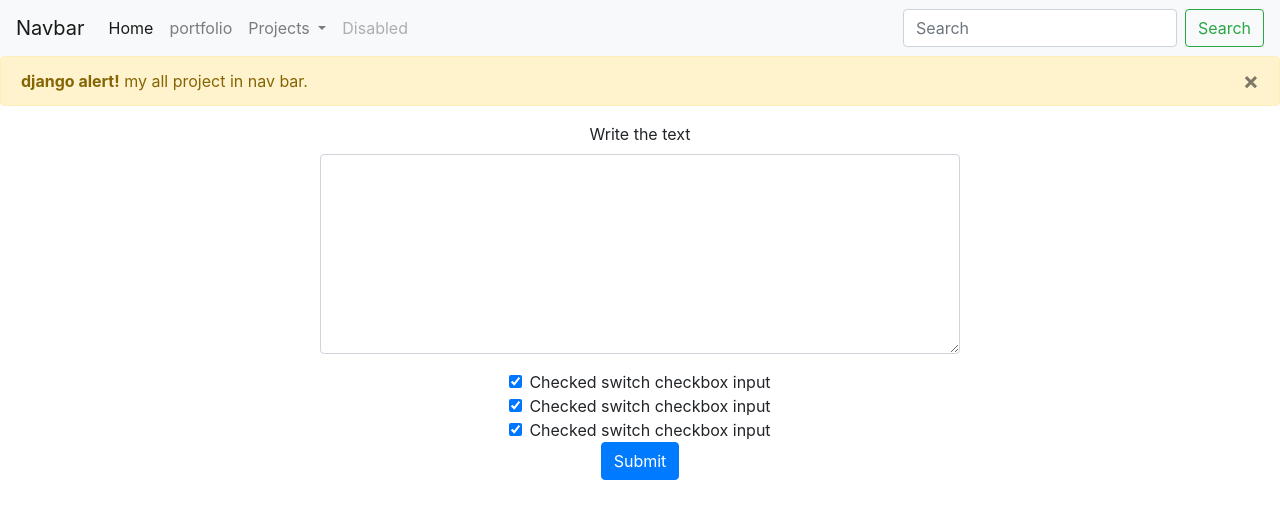
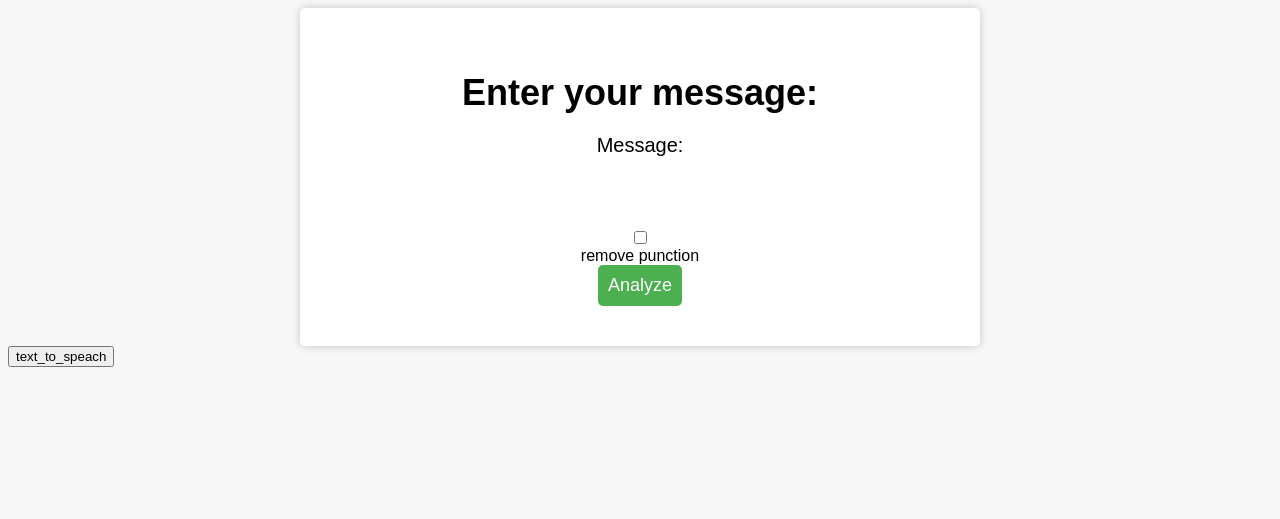
Before and after one commit to ZiaurRehmanmalhi/django_website, a Django app: page / in a window 1280 px wide. Shown: the top 519 px of the page. Run offline with Django 4.2, Linux system fonts and the light colour scheme.

Commit message:
practice

```diff
--- a/manage.py
+++ b/manage.py
@@ -12,7 +12,7 @@
     except ImportError as exc:
         raise ImportError(
             "Couldn't import Django. Are you sure it's installed and "
-            "available on your PYTHONPATH environment variable? Did you "
+            "available on your PYTHON environment variable? Did you "
             "forget to activate a virtual environment?"
         ) from exc
     execute_from_command_line(sys.argv)
--- a/templates/index.html
+++ b/templates/index.html
@@ -59,8 +59,8 @@
         <form method='get' action='/about'>
             <label for="message">Message:</label>
             <input type="text" id="message" name="message" required>
-            <input type="checkbox" name="about"> about <br>
-            <button type="submit">Submit</button>
+            <input type="checkbox" name="/analize"> remove punction <br>
+            <button type="submit">Analyze</button>
         </form>
         {% if message %}
         <p name='text'>Your message: {{ message }}</p>
--- a/templates/index2.html
+++ b/templates/index2.html
@@ -56,9 +56,9 @@
 </div>
 
 <div class="text-center">
-  <div class="mb-3">
+  <div class="mb-3">       #this is form
       <label for="exampleFormControlTextarea1" class="form-label">Write the text</label>
-    <textarea class="form-control" id="exampleFormControlTextarea1" rows="1"></textarea>
+      <textarea name='text' action='/removepunc' class="form-control" id="exampleFormControlTextarea1" rows="1"></textarea>
   </div>
       <div class="form-check form-switch">
       <input class="form-check-input" type="checkbox" role="switch" checked>
--- a/text_utils/urls.py
+++ b/text_utils/urls.py
@@ -22,6 +22,8 @@
     path('admin/', admin.site.urls),
     path('', views.index, name='index'),
     path('removepunc', views.removepunc, name='removepunc'),
+    path('newlineremover', views.newlineremover, name='newlineremover'),
+    path('spaceremove', views.spaceremove, name='spaceremove'),
     path('tictac', views.tictac, name='tic tac'),
     path('portfolio', views.portfolio, name='portfolio'),
     path('contact', views.contact, name='contact'),
--- a/text_utils/views.py
+++ b/text_utils/views.py
@@ -5,21 +5,21 @@
 
 
 def index(request):
-    return render(request, 'index2.html')
+    return render(request, 'index.html')
 
 
 def removepunc(request):
-    djtext = djtext = request.POST.get('text', 'default')
-    removepunc = request.POST.get('removepunc', 'off')
-    if removepunc == "on":
-        punctuations = '''!()-[]{};:'"\,<>./?@#$%^&*_~'''
-        analyzed = ""
-        for char in djtext:
-            if char not in punctuations:
-                analyzed = analyzed + char
-        params = {'purpose': 'Removed Punctuations', 'analyzed_text': analyzed}
-        djtext = analyzed
-    return HttpResponse("removepunc")
+    djtext = request.GET.get('text', 'default')
+    print(djtext)
+    return HttpResponse("remove punc")
+
+
+def newlineremover(request):
+    return HttpResponse("newlineremover")
+
+
+def spaceremove(request):
+    return HttpResponse("space remove")
 
 
 def tictac(request):
@@ -31,10 +31,6 @@
     return redirect('https://www.ziamalhi.com/')
 
 
-def spaceremove(request):
-    return HttpResponse("space remove")
-
-
 def contact(request):
     return HttpResponse("contact")
 
```
Lines whose indentation alone changed are shown as unchanged.
